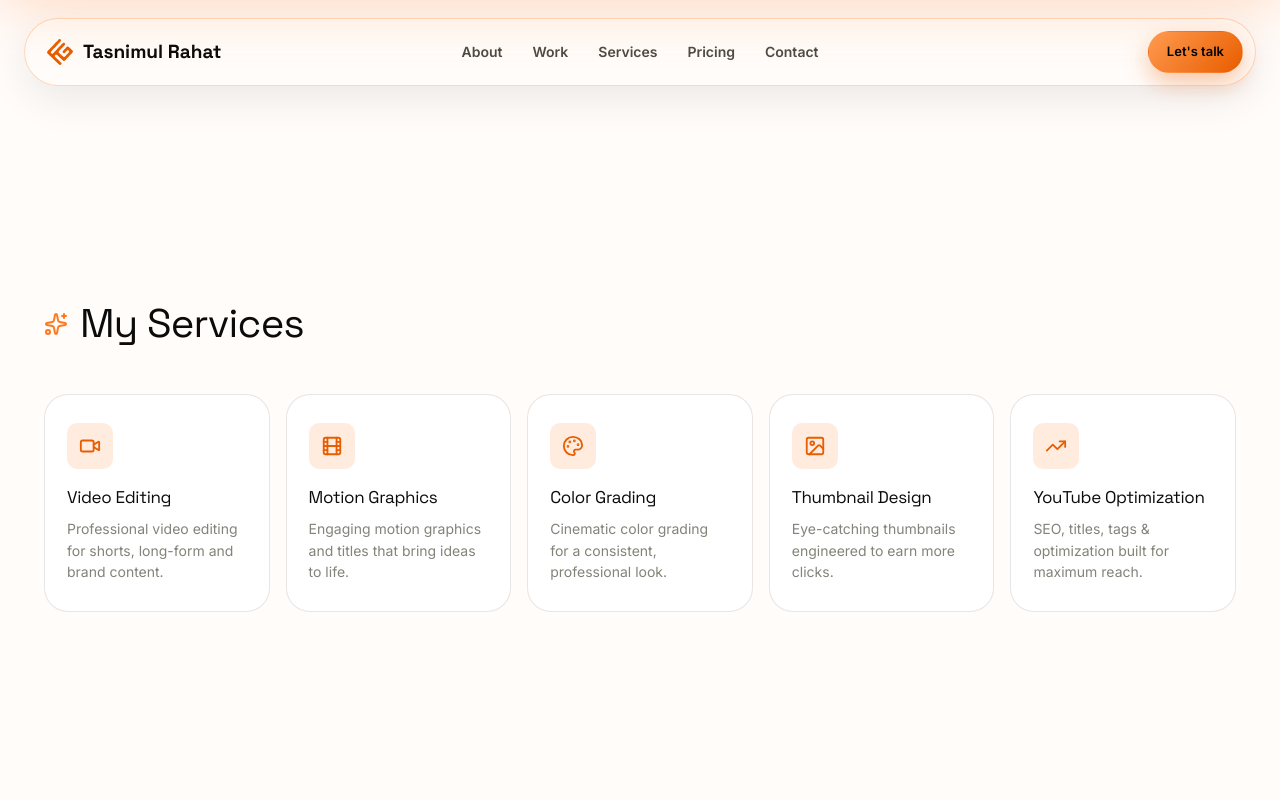
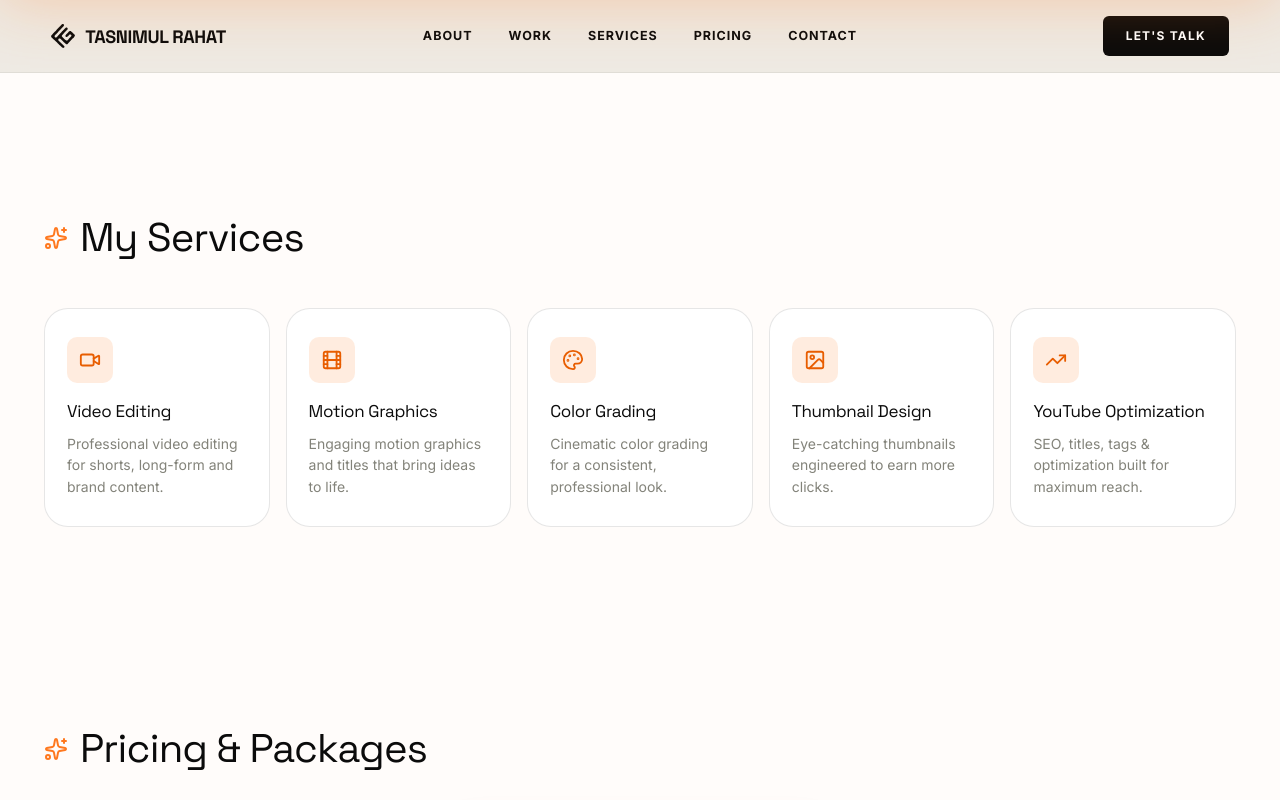
Before and after one commit to salahuddingfx/Editor-Portfolio, a React (Vite) app: page /services in a window 1280 px wide. Shown: the top 800 px of the page. Built offline with nearby package versions, Linux system fonts and the light colour scheme; a web font is replaced by a local one.

Commit message:
style: redesign navigation bar with absolute positioning and updated typography and button styles

```diff
--- a/src/index.css
+++ b/src/index.css
@@ -162,26 +162,30 @@ p {
 
 /* Nav Bar Styles */
 .nav-wrap {
-  position: sticky;
+  position: fixed;
   top: 0;
+  left: 0;
+  right: 0;
   z-index: 100;
-  padding: 18px 24px 0;
+  padding: 16px 4vw;
+  background: rgba(235, 231, 224, 0.85);
+  -webkit-backdrop-filter: blur(20px) saturate(180%);
+  backdrop-filter: blur(20px) saturate(180%);
+  border-bottom: 1px solid rgba(11, 11, 11, 0.06);
+  transition: background 0.3s ease, box-shadow 0.3s ease;
 }
 
 .nav {
-  max-width: var(--container);
+  max-width: 100%;
   margin: 0 auto;
   display: flex;
   align-items: center;
   justify-content: space-between;
   gap: 20px;
-  background: rgba(255, 252, 250, 0.72);
-  -webkit-backdrop-filter: blur(20px) saturate(180%);
-  backdrop-filter: blur(20px) saturate(180%);
-  border: 1px solid rgba(255, 120, 30, 0.28);
-  border-radius: var(--radius-pill);
-  padding: 12px 12px 12px 22px;
-  box-shadow: inset 0 1px 0 0 rgba(255, 255, 255, 0.9), 0 14px 40px rgba(11, 11, 11, 0.08);
+  background: transparent;
+  padding: 0;
+  border: none;
+  box-shadow: none;
 }
 
 .logo {
@@ -190,15 +194,17 @@ p {
   gap: 10px;
   font-family: var(--font-display);
   font-weight: 700;
-  font-size: 19px;
+  font-size: 18px;
   color: #0B0B0B;
   flex-shrink: 0;
+  letter-spacing: -0.02em;
+  text-transform: uppercase;
 }
 
 .logo-svg-mark {
-  width: 26px;
-  height: 26px;
-  color: var(--accent-deep);
+  width: 24px;
+  height: 24px;
+  color: #0B0B0B;
   flex-shrink: 0;
 }
 
@@ -211,7 +217,7 @@ p {
 .nav-links {
   display: flex;
   align-items: center;
-  gap: 30px;
+  gap: 36px;
 }
 
 @media (min-width: 981px) {
@@ -223,20 +229,35 @@ p {
 }
 
 .nav-links a {
-  font-size: 14px;
-  font-weight: 600;
-  color: #4B4B45;
-  transition: color .2s ease;
+  font-size: 12.5px;
+  font-weight: 700;
+  color: #0B0B0B;
+  text-transform: uppercase;
+  letter-spacing: 0.08em;
+  transition: opacity .2s ease, color .2s ease;
 }
 
 .nav-links a:hover {
-  color: var(--accent-deep);
+  color: var(--accent);
+  opacity: 0.8;
 }
 
 .nav-right {
   display: flex;
   align-items: center;
   gap: 10px;
+}
+
+.nav-cta {
+  background: #0B0B0B !important;
+  color: #FFFFFF !important;
+  font-size: 12px !important;
+  font-weight: 700 !important;
+  letter-spacing: 0.1em !important;
+  text-transform: uppercase !important;
+  padding: 10px 22px !important;
+  border-radius: 6px !important;
+  box-shadow: none !important;
 }
 
 .nav-cta {
```
